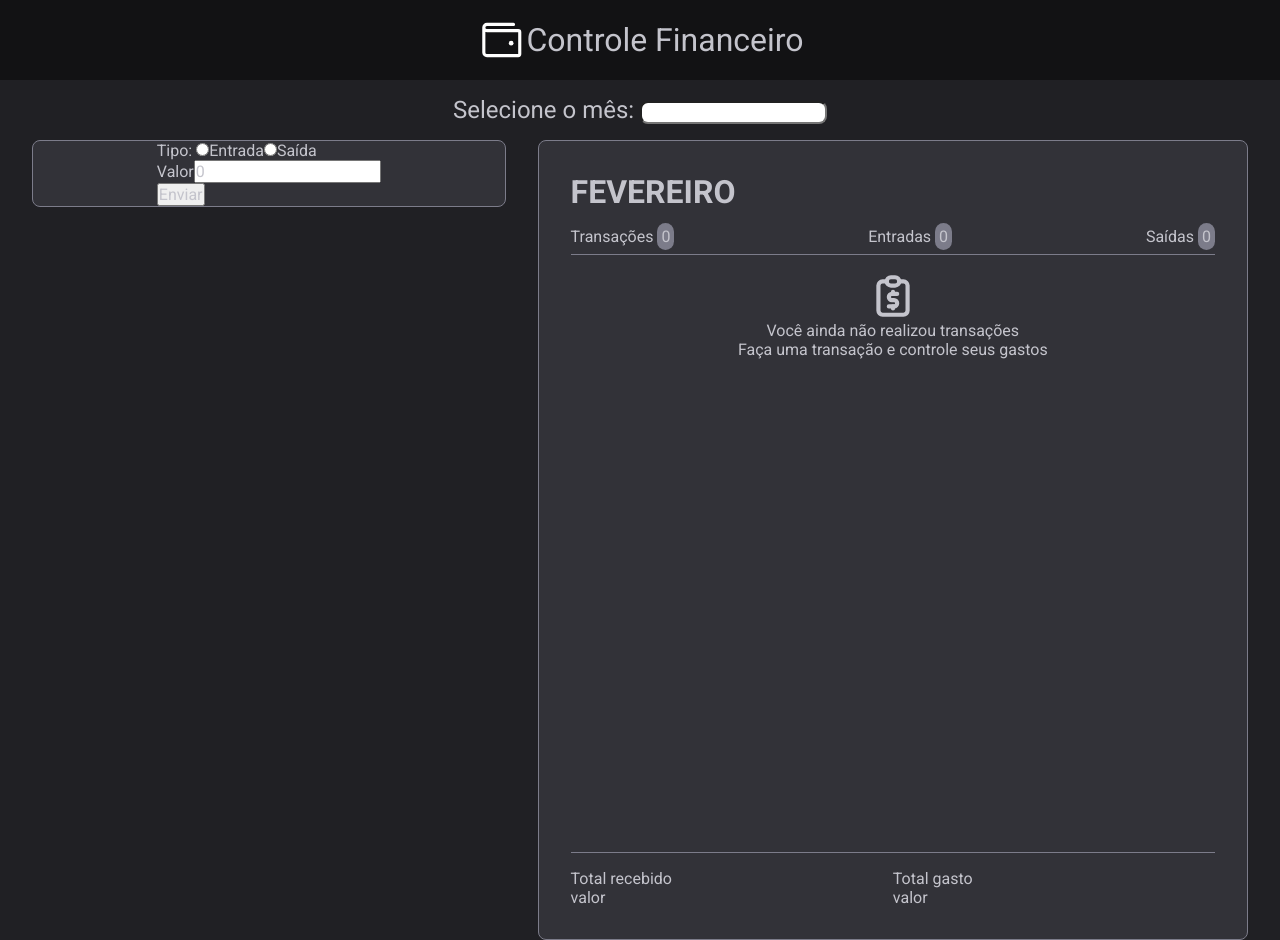
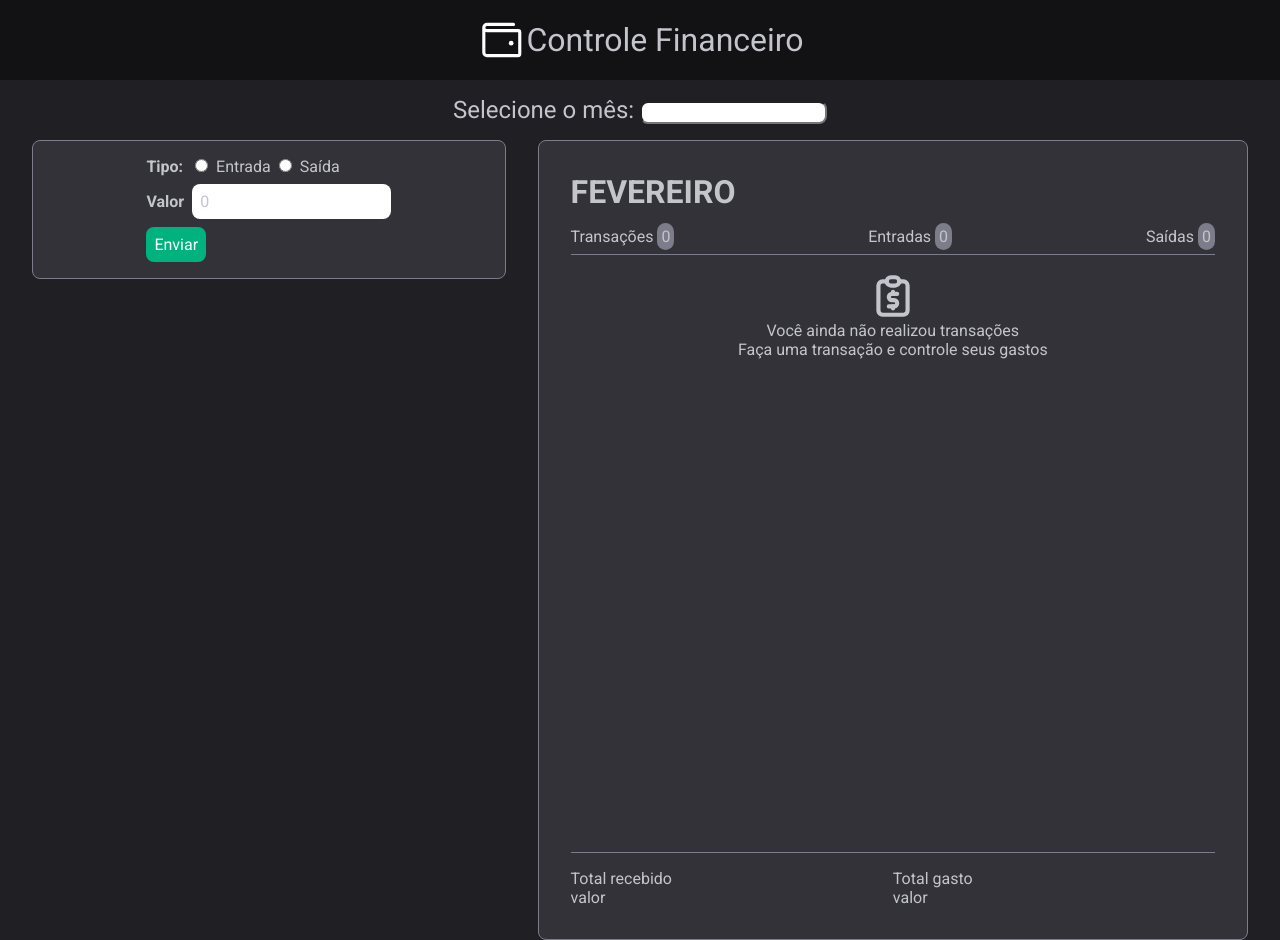
Before and after one commit to GabrielSilva1997/controle-financeiro, a React (Vite) app: page / in a window 1280 px wide. Built offline with nearby package versions, Linux system fonts and the light colour scheme.

Commit message:
update inputData's CSS

```diff
--- a/src/components/InputData.module.css
+++ b/src/components/InputData.module.css
@@ -7,4 +7,45 @@
   background: var(--gray-300);
   border: 1px solid var(--gray-400);
   border-radius: 0.5rem;
+  padding: 1rem;
+
 }
+
+.container span{
+  font-weight: bold;
+  margin-right: 0.5rem;
+}
+
+.container .radioButton{
+  margin: 0 0.5rem;
+}
+
+.container .inputValue{
+  margin: 0.5rem 0;
+}
+
+.container .inputValue label{
+  font-weight: bold;
+  margin-right: 0.5rem;
+}
+
+.container .inputValue input{
+  border: none;
+  border-radius: 0.5rem;
+  padding: 0.5rem;
+  cursor: pointer;
+}
+
+.container button{
+  background: var(--green-light);
+  color: white;
+  border: none;
+  border-radius: 0.5rem;
+  padding: 0.5rem;
+}
+
+.container button:hover{
+  background: var(--green);
+  cursor: pointer;
+  font-weight: bold;
+}
--- a/src/components/InputData.tsx
+++ b/src/components/InputData.tsx
@@ -1,3 +1,4 @@
+import { RadioButton } from 'phosphor-react';
 import { ChangeEvent, FormEvent, useState } from 'react';
 import styles from './InputData.module.css';
 
@@ -36,7 +37,7 @@ const InputData = ({ onSetTransactions }: Props) => {
             onClick={() => {setType('received')} }
             required
           />
-          <label htmlFor='received'>Entrada</label>
+          <label className={styles.radioButton} htmlFor='received'>Entrada</label>
 
           <input
             type='radio'
@@ -44,11 +45,12 @@ const InputData = ({ onSetTransactions }: Props) => {
             name='typeTransaction'
             id='spent'
             required
-            onClick={() => {setType('spent')}} />
-          <label htmlFor='spent'>Saída</label>
+            onClick={() => {setType('spent')}}
+          />
+          <label className={styles.radioButton} htmlFor='spent'>Saída</label>
         </div>
 
-        <div>
+        <div className={styles.inputValue}>
           <label>Valor</label>
           <input
             type='text'
```
